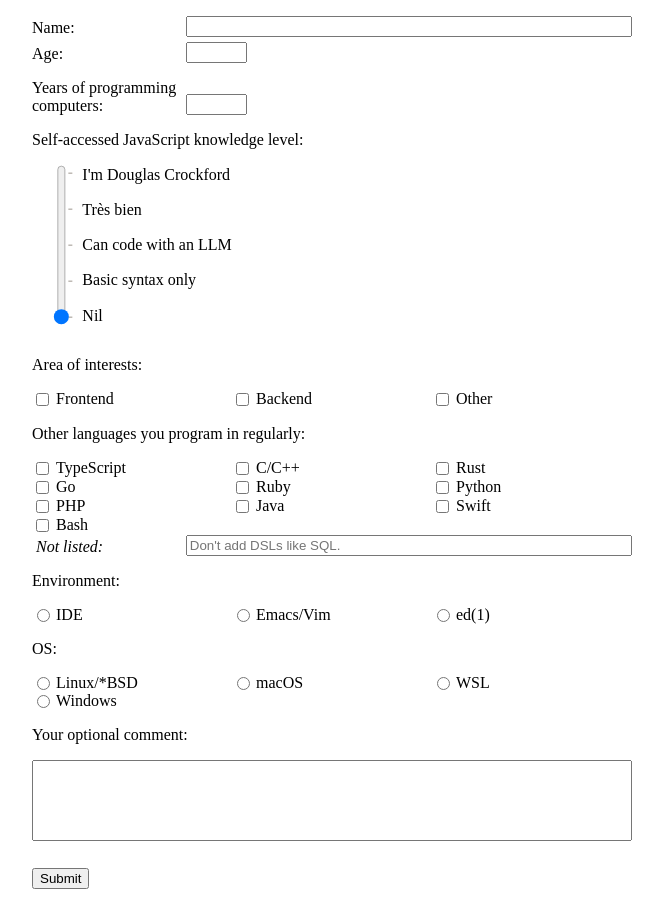
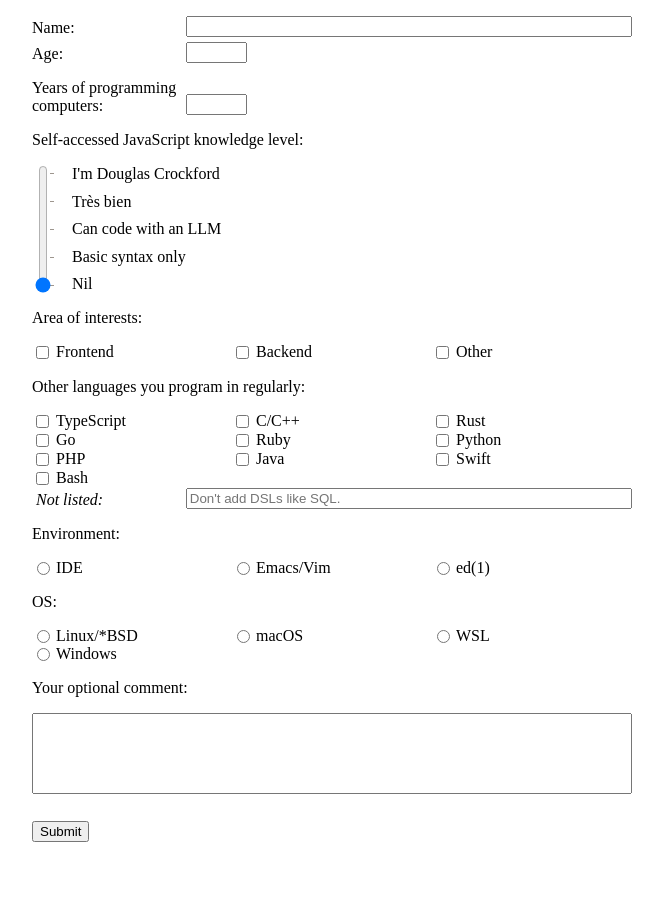
Before and after one commit to gromnitsky/spartaforms, a website: page index.html in a window 1280 px wide. Shown: the whole page, without its empty margins (308-971 px from the left). After the commit the page ends 850 px from the top, so only its background shows below. Drawn offline with Linux system fonts and the light colour scheme; no server answers.

Commit message:
web: make slider work in webkit as well

```diff
--- a/index.html
+++ b/index.html
@@ -49,54 +49,62 @@
 
   <!-- ====================================================== -->
 
-  <div style="margin-top: 1em">
-    Self-accessed JavaScript knowledge level:
+  <div>
+    <p>Self-accessed JavaScript knowledge level:</p>
     <div id="knowledge__slider">
-      <input type="range" name="knowledge" list="knowledge-list"
-             style="width: 100%" min="0" max="4" value="0">
+      <div id="knowledge__input">
+        <input type="range" name="knowledge" list="knowledge-list"
+               min="0" max="4" value="0">
+      </div>
+      <div id="knowledge__desc">
+        <span data-value="4">I'm Douglas Crockford</span>
+        <span data-value="3">Très bien</span>
+        <span data-value="2">Can code with an LLM</span>
+        <span data-value="1">Basic syntax only</span>
+        <span data-value="0">Nil</span>
+      </div>
       <datalist id="knowledge-list">
-        <option value="0">Nil</option>
-        <option value="1">Basic syntax only</option>
-        <option value="2">Can code with an LLM</option>
-        <option value="3">Très bien</option>
-        <option value="4">I'm Douglas Crockford</option>
+        <option value="0"></option>
+        <option value="1"></option>
+        <option value="2"></option>
+        <option value="3"></option>
+        <option value="4"></option>
       </datalist>
     </div>
   </div>
 
-  <!-- rotate <input> and <datalist> -90° -->
   <style>
     #knowledge__slider {
       display: flex;
-      flex-direction: column;
-      align-items: center;
-      width: 10em;
-      transform: rotate(-90deg);
-      margin-left: 2em;
+      height: 8rem;
     }
 
-    #knowledge__slider input { cursor: pointer; }
+    #knowledge__input { width: 2rem; }
+    #knowledge__input input {
+      transform: rotate(-90deg);
+      transform-origin: 4rem 4rem;
+      cursor: pointer;
+      margin: 0;
+      width: 8rem;
+    }
 
-    #knowledge-list {
+    #knowledge__desc {
       display: flex;
       flex-direction: column;
       justify-content: space-between;
-      width: 10rem;
-      writing-mode: vertical-lr;
+      height: 8rem;
     }
-
-    #knowledge-list option {
+    #knowledge__desc span {
       cursor: pointer;
-      padding: 0.5em 0 0.5em 0;
+      padding: 0 8px;
     }
-
-    #knowledge-list option:hover { background: gold; }
+    #knowledge__desc span:hover { background: gold; }
   </style>
 
   <script type="module">
     let input = document.querySelector('#knowledge__slider input')
-    let fn = node => node.onclick = option => input.value = option.target.value
-    document.querySelectorAll('#knowledge-list option').forEach(fn)
+    let fn = node => node.onclick = span => input.value = span.target.dataset.value
+    document.querySelectorAll('#knowledge__desc span').forEach(fn)
   </script>
 
   <!-- ====================================================== -->
```
